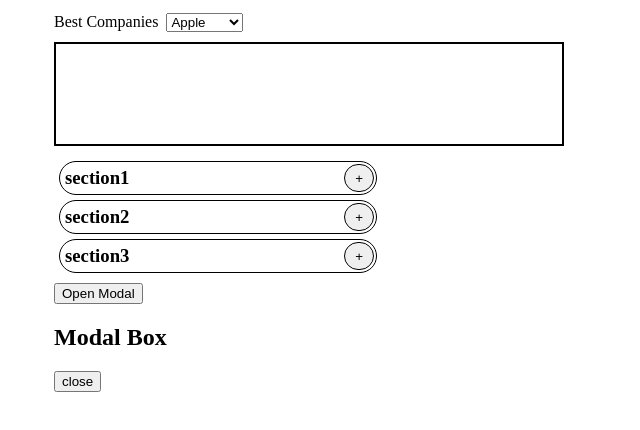
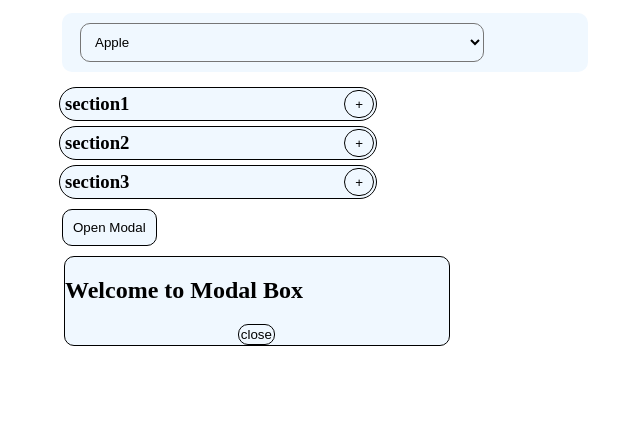
Before and after one commit to mohandand/react_components, a React (Create React App) app: page / in a window 1280 px wide. Both pictures are taken after a click on the button "Open Modal". Shown: the top 430 px of the page, without its empty margins (275-915 px from the left). Built offline with nearby package versions, Linux system fonts and the light colour scheme.

Commit message:
updated code

```diff
--- a/public/global.css
+++ b/public/global.css
@@ -54,6 +54,7 @@ h3{
     display:flex;
     flex-direction: row;
     justify-content: space-between;
+    background-color: aliceblue;
 
 }
 .accordion_content{
@@ -66,6 +67,7 @@ h3{
     border: 1px solid black;
     margin:2px 2px;
     padding:2px 10px;
+    background-color: aliceblue;
 }
 .accordion_content{
     width:46%;
@@ -73,4 +75,36 @@ h3{
     border-radius: 10px;
     margin:0px 8px;
     padding: 10px 10px;
+    background-color: aliceblue;
 }
+
+.modal-container{
+    width:30%;
+    border: 1px solid black;
+    border-radius: 10px;
+    position: absolute;
+    margin: 10px 10px;
+    background-color: aliceblue;
+}
+.modalclose{
+    position:relative;
+    left:45%;
+    border: 1px solid black;
+    border-radius: 10px;
+    padding: 2px 2px;
+    background-color: aliceblue;
+}
+
+.modalopen{
+    border: 1px solid black;
+    border-radius: 10px;
+    margin:0px 8px;
+    padding: 10px 10px;
+    background-color: aliceblue;
+}
+.dropdown{
+    border-radius: 10px;
+    margin:0px 8px;
+    padding: 10px 10px;
+    background-color: aliceblue;
+}
--- a/src/App.js
+++ b/src/App.js
@@ -21,7 +21,7 @@ function App() {
     }
 ]
 
-let message ="Modal Box";
+let message ="Welcome to Modal Box";
   return (
     <div className="maincontainer">
       <DropDown companies={companies}/>
--- a/src/components/DropDown.js
+++ b/src/components/DropDown.js
@@ -17,14 +17,13 @@ const DropDown = ({ companies }) => {
     return(
         <div className="dropdowncontainer">
           <div className="dropdown">
-            <label className="dropdownname">Best Companies</label>
-            <select name="cars" id="cars" onChange={retriveOption}>
+            <select className="dropdown" name="cars" id="cars" onChange={retriveOption}>
                 {options}
             </select>
          </div>
-         <div className="displaybox">
+         {/* <div className="displaybox">
              {company}
-         </div>
+         </div> */}
         </div>
     )
 }
--- a/src/components/modal.js
+++ b/src/components/modal.js
@@ -16,15 +16,15 @@ const Modal = ({message}) => {
     let box = <div className={modalstyle}>
                 <div className="modal-container">
                      <h2> Modal Box</h2>
-                     <h3> Welcome to React Components</h3>
+                     <h3> {message} </h3>
                      <button onClick={() => setIsActive(!isActive)}>close</button>
                 </div>
              </div>
 
     return(
         <div className="modalcontainer">
-            <button onClick={() => setIsActive(!isActive)}>Open Modal</button>
-            {isActive ? <div className="modal-container"><h2> {message}</h2><button onClick={() => setIsActive(!isActive)}>close</button> </div>: <></>}
+            <button  className="modalopen" onClick={() => setIsActive(!isActive)}>Open Modal</button>
+            {isActive ? <div className="modal-container"><h2> {message}</h2><button className="modalclose" onClick={() => setIsActive(!isActive)}>close</button> </div>: <></>}
         </div>
     )
 }
```
